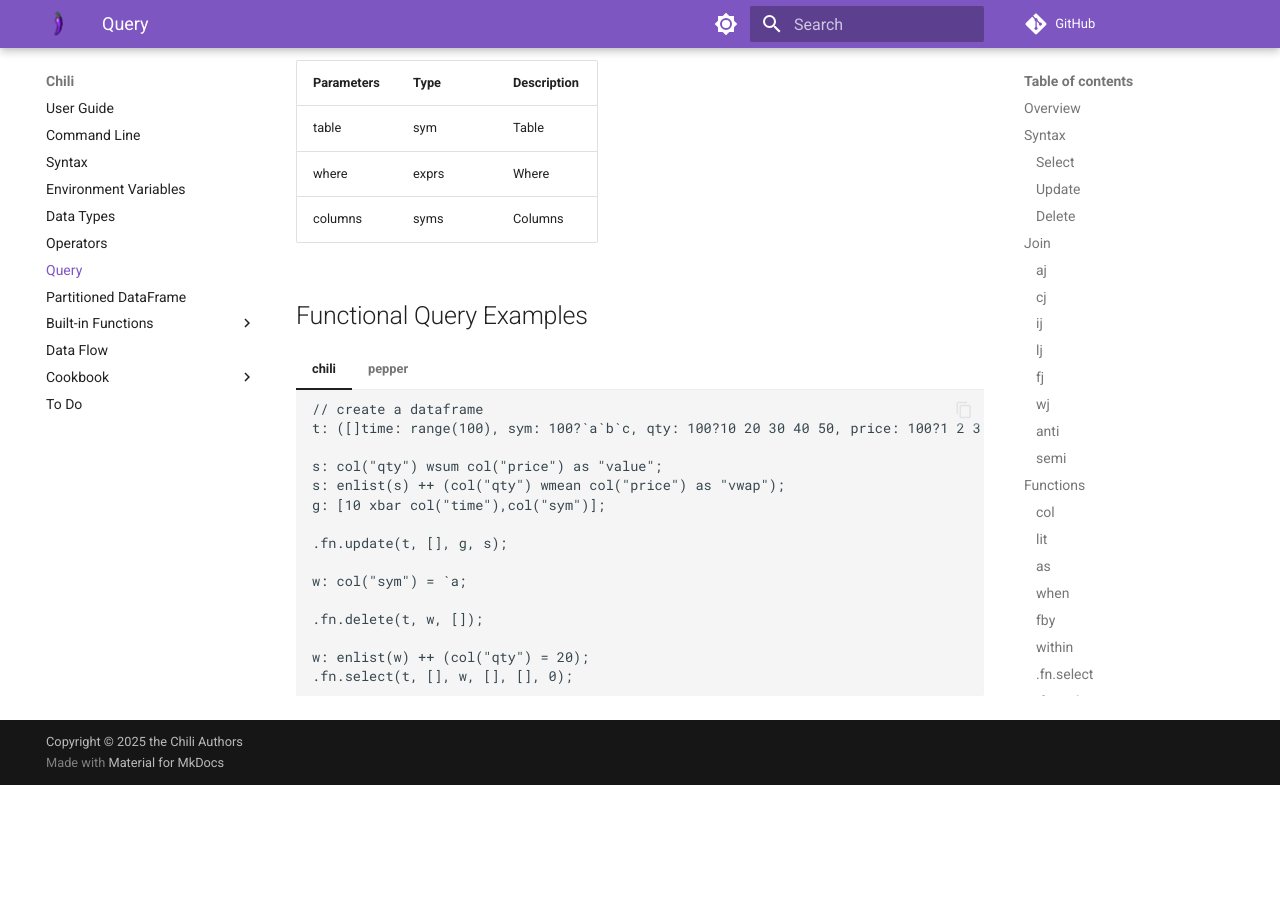
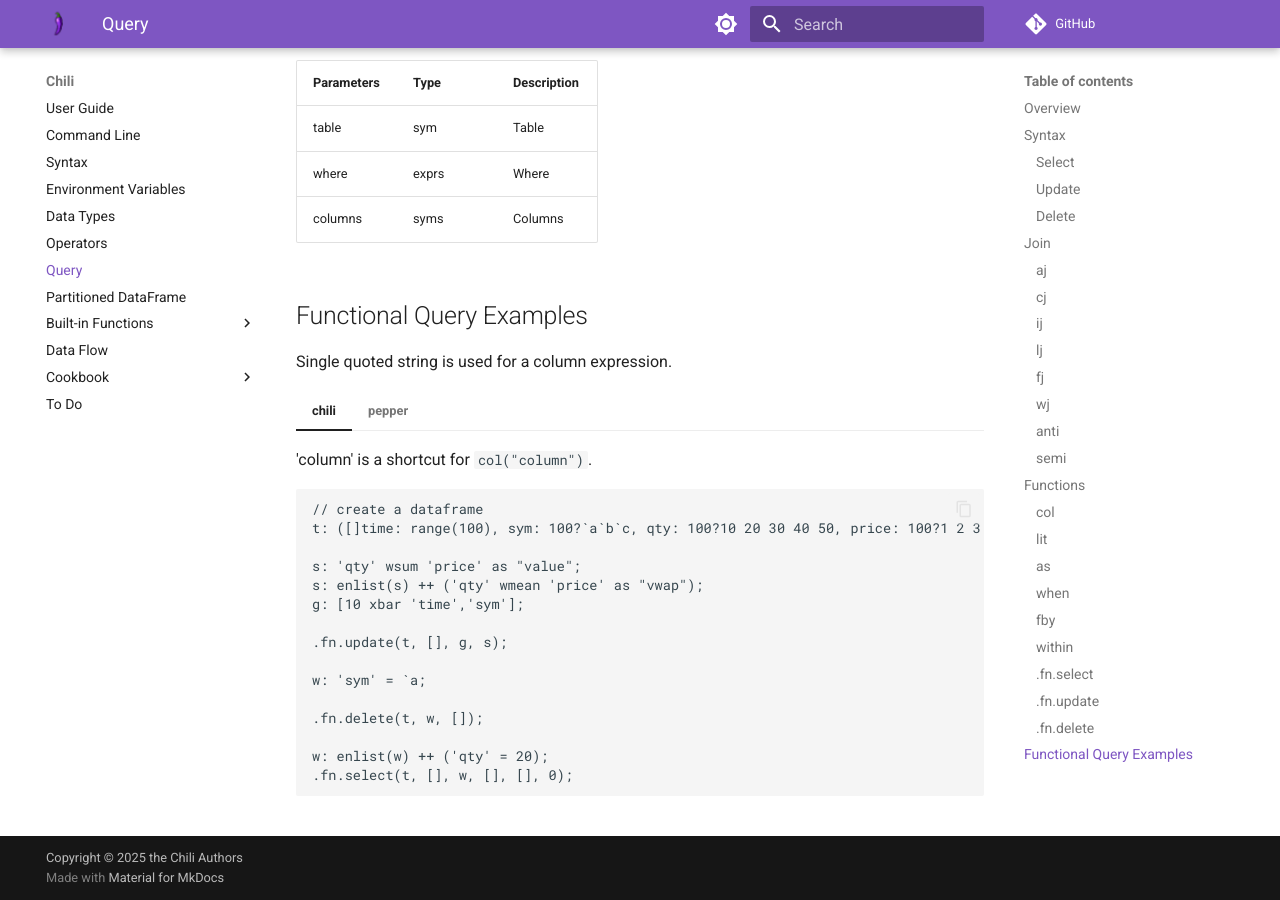
Before and after one commit to purple-chili/purple-chili.github.io, an MkDocs documentation site: the page built from docs/query.md, in a window 1280 px wide and 900 px high, scrolled down 7770 px. Built offline with MkDocs 1.6.1 and Material for MkDocs 9.7.7, drawn with Linux system fonts in a browser that asks for light colours; comment, search, counter and statistics services are not loaded; before the commit the page ends 8555 px from its top, so only the background shows below that.

Commit message:
Update query.md documentation: replace `col("column")` with shorthand syntax for column expressions using single quotes, enhancing clarity in functional query examples for both chili and pepper.

````diff
--- a/docs/query.md
+++ b/docs/query.md
@@ -361,42 +361,48 @@ Executes a delete query.
 
 ## Functional Query Examples
 
+Single quoted string is used for a column expression.
+
 === "chili"
+
+    'column' is a shortcut for `col("column")`.
 
     ```chili
     // create a dataframe
     t: ([]time: range(100), sym: 100?`a`b`c, qty: 100?10 20 30 40 50, price: 100?1 2 3 4 5f);
 
-    s: col("qty") wsum col("price") as "value";
-    s: enlist(s) ++ (col("qty") wmean col("price") as "vwap");
-    g: [10 xbar col("time"),col("sym")];
+    s: 'qty' wsum 'price' as "value";
+    s: enlist(s) ++ ('qty' wmean 'price' as "vwap");
+    g: [10 xbar 'time','sym'];
 
     .fn.update(t, [], g, s);
 
-    w: col("sym") = `a;
+    w: 'sym' = `a;
 
     .fn.delete(t, w, []);
 
-    w: enlist(w) ++ (col("qty") = 20);
+    w: enlist(w) ++ ('qty' = 20);
     .fn.select(t, [], w, [], [], 0);
     ```
 
 === "pepper"
 
+    'column' is a shortcut for `col["column"]`.
+
     ```pepper
     // create a dataframe
     t: ([]time: range 100; sym: 100?`a`b`c; qty: 100?10 20 30 40 50; price: 100?1 2 3 4 5f);
 
-    s: (col["qty"] wsum col["price"]) as "value";
-    s: enlist[s] ++ (col["qty"] wmean col["price"]) as "vwap";
-    g: (10 xbar col["time"];col["sym"]);
+    s: ('qty' wsum 'price') as "value";
+    s: enlist[s] ++ ('qty' wmean 'price') as "vwap";
+    g: (10 xbar 'time';'sym');
 
     .fn.update[t; (); g; s];
 
-    w: col["sym"] = `a;
+    w: 'sym' = `a;
 
     .fn.delete[t; w; ()]
 
-    w: enlist[w] ++ col["qty"] = 20;
+    w: enlist[w] ++ 'qty' = 20;
     .fn.select[t; (); w; (); (); 0];
     ```
````
